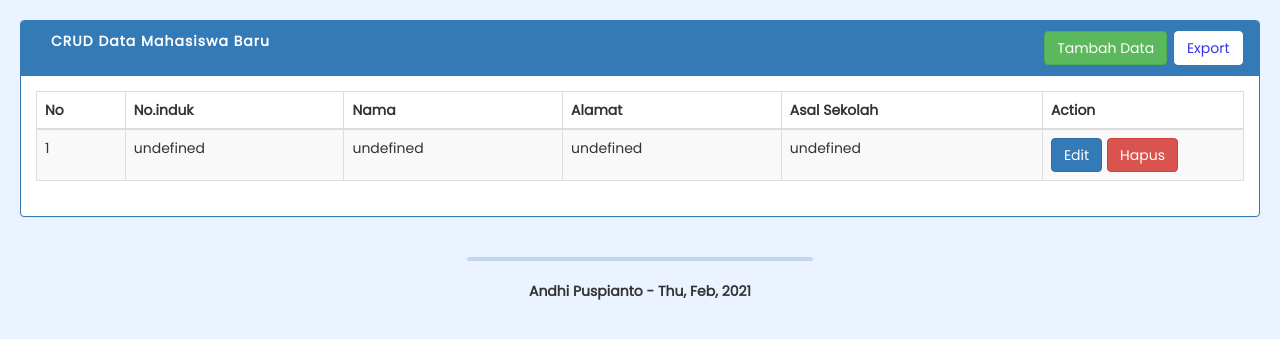
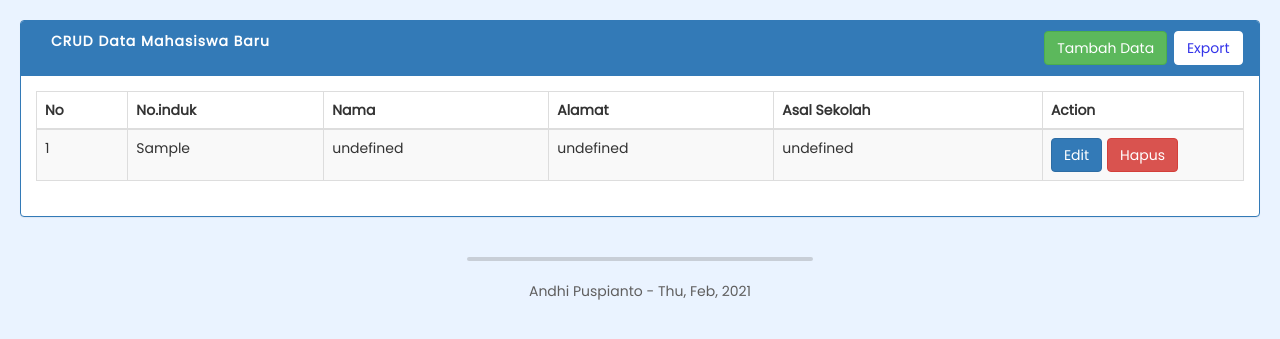
Before and after one commit to andhip/Crud-CI, a CodeIgniter app: page /student-registration/ in a window 1280 px wide. Shown: the part 70-409 px from the top of the page. Run offline with CodeIgniter, Linux system fonts and the light colour scheme; tables that the repository leaves empty or names only in its code hold one stand-in row (values such as "Sample post"); some libraries are stand-ins or nearby versions.

Commit message:
update style

```diff
--- a/css/style.css
+++ b/css/style.css
@@ -42,13 +42,18 @@
 footer {
 	margin-top: 1vw;
 }
+footer,
+span {
+	color: #5f5e5e;
+}
 footer .l-1 {
-	border: 2.5px solid #5388be44;
+	border: 2.5px solid #68686844;
 	border-radius: 6px;
 	width: 30%;
 }
 footer .container {
-	font-weight: 600;
+	font-weight: 400;
+	font-size: 14px;
 }
 
 @media (max-width: 768px) {
```
